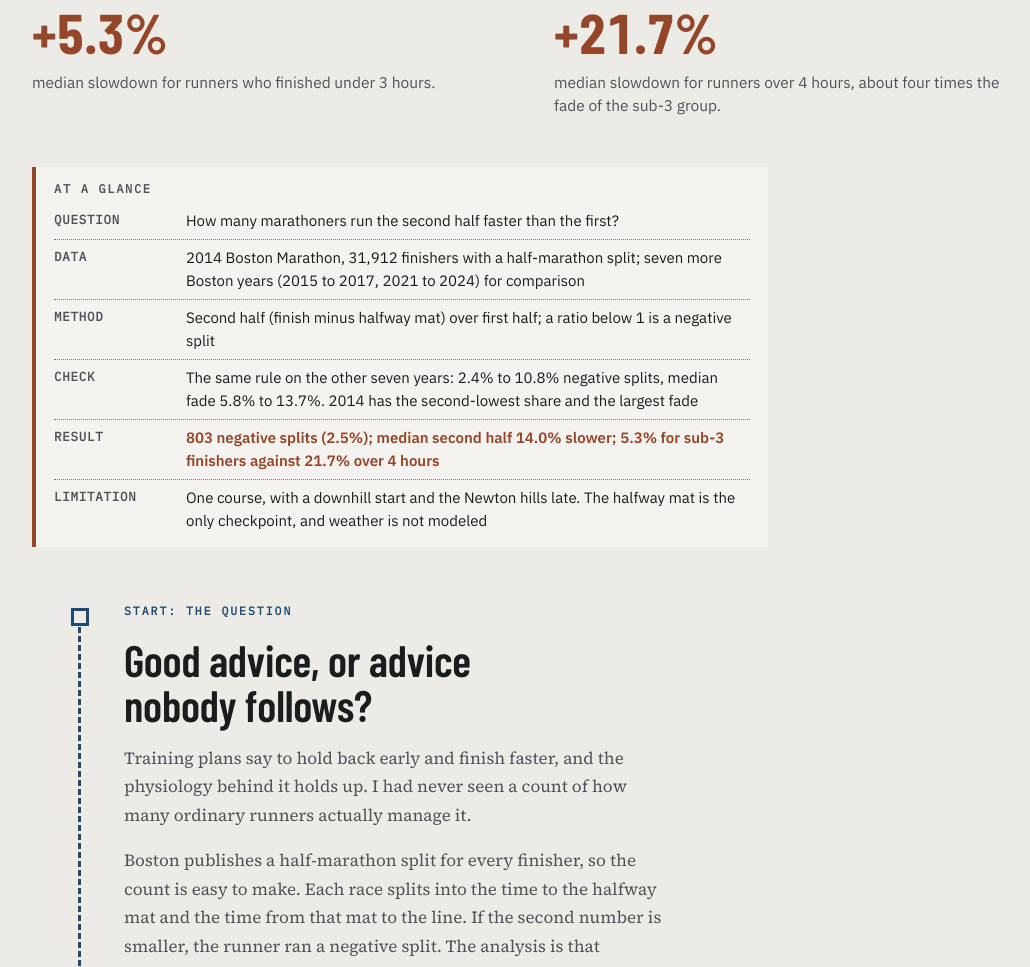
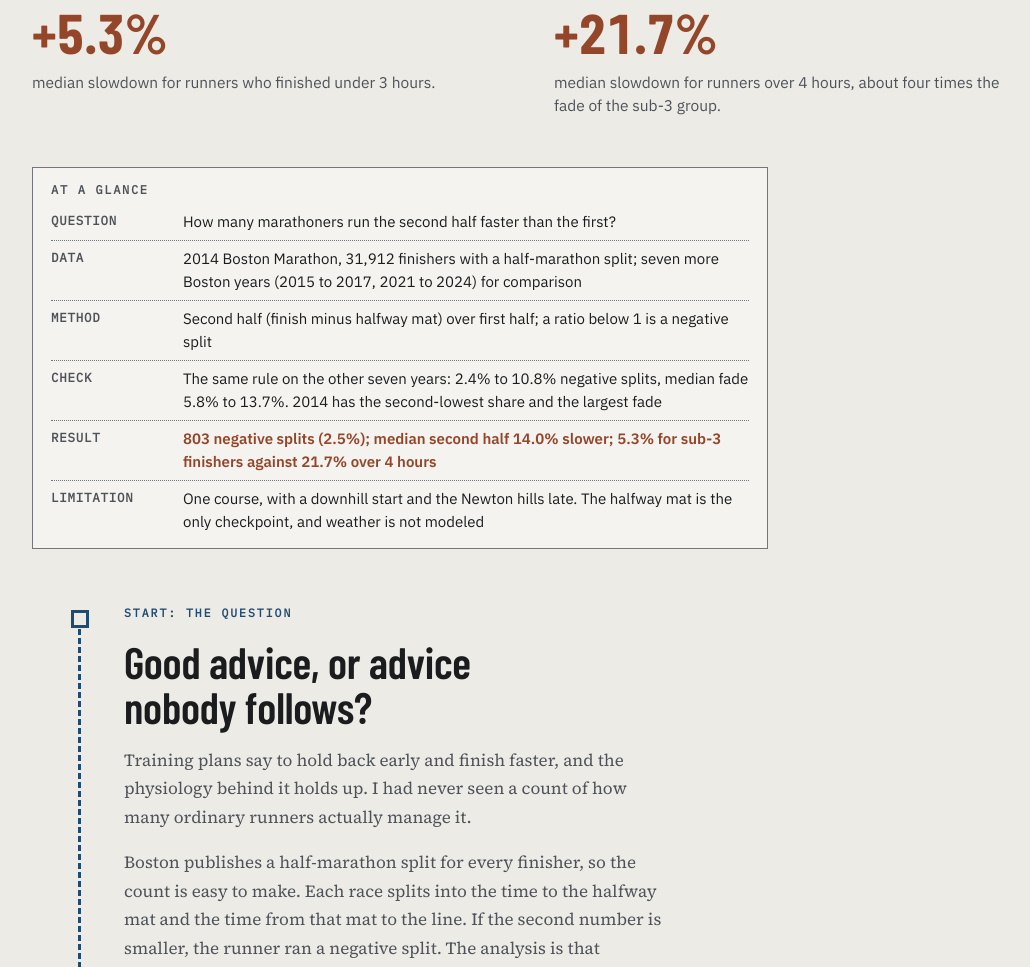
Before and after one commit to lyhjeremy/marathon-negative-split-myth, a plain HTML site: page overview/index.html in a window 1280 px wide. Shown: the part 1051-2018 px from the top of the page, without its empty margins (112-1142 px from the left). Drawn offline with Linux system fonts and the light colour scheme.

Commit message:
Overview: callout border on all four sides instead of a left stripe

```diff
--- a/overview/index.html
+++ b/overview/index.html
@@ -302,7 +302,7 @@
   .strip .h2 { background: var(--accent); border-left: 2px solid var(--card); }
   @media (max-width: 640px) { .strip .row { grid-template-columns: 1fr; gap: 2px; } }
 
-  .slip { margin: 30px 0 0; max-width: 46rem; border-left: 4px solid var(--accent); background: var(--card); padding: 14px 18px 8px; }
+  .slip { margin: 30px 0 0; max-width: 46rem; border: 1px solid var(--edge); background: var(--card); padding: 14px 18px 8px; }
   .slip .slip-h { font: 600 12px/1.3 var(--mono); letter-spacing: .14em; text-transform: uppercase; color: var(--muted); margin: 0 0 6px; }
   .slip dl { margin: 0; }
   .slip dl > div { display: grid; grid-template-columns: 7.5rem 1fr; gap: 12px; padding: 7px 0; border-top: 1px dotted var(--edge); }
```
